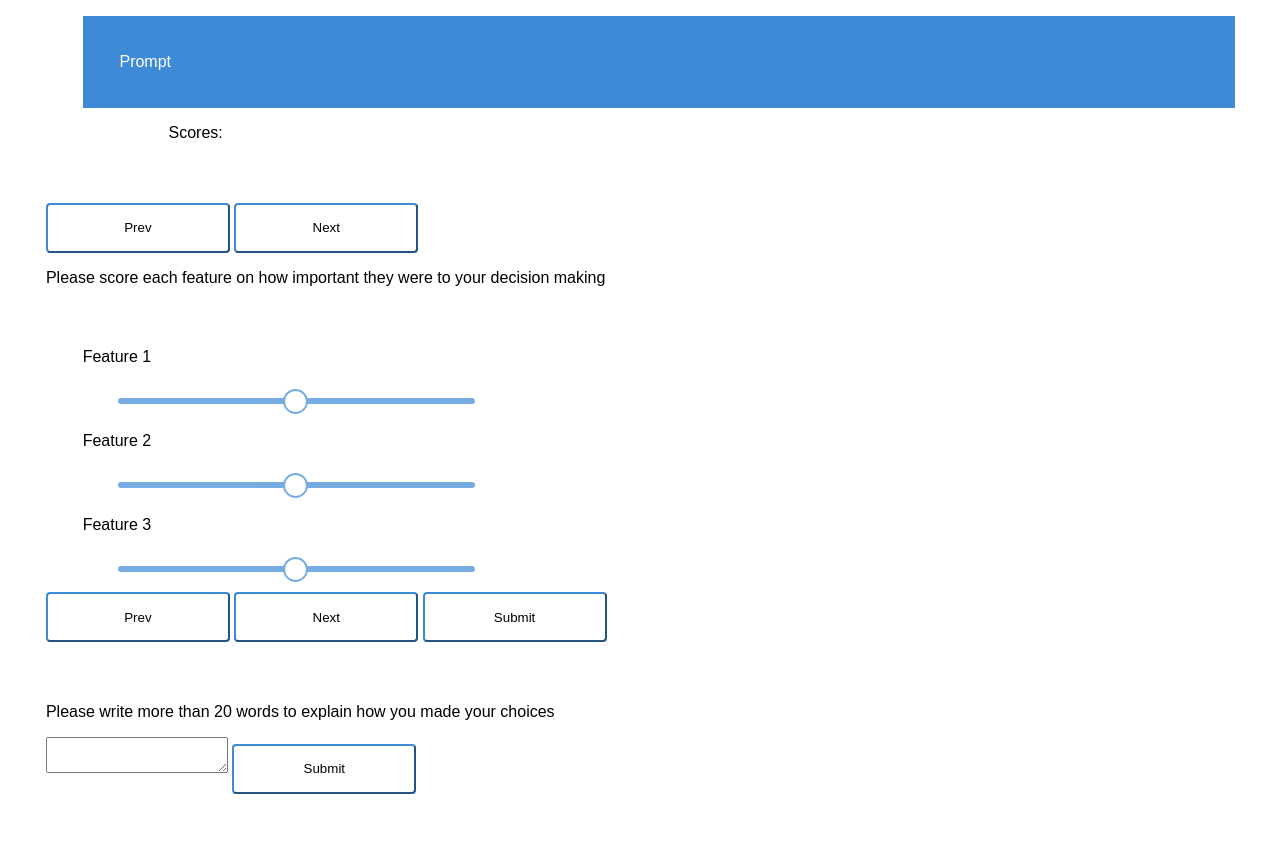
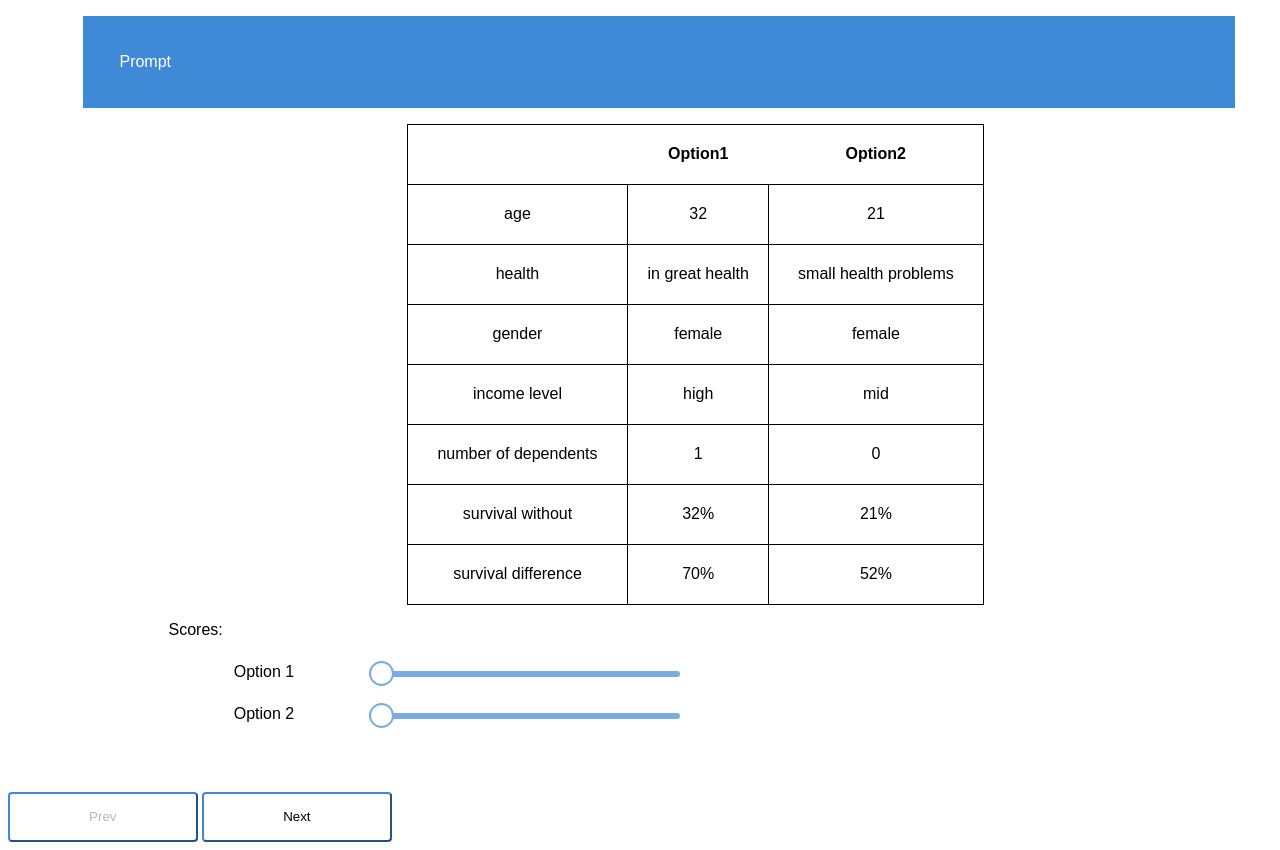
Before and after one commit to inwonakng/ethical_ai, a Django app: page /loadsurvey in a window 1280 px wide. Before the commit the page ends 794 px from the top, so only its background shows below. Run offline with Django 3.2, Linux system fonts and the light colour scheme; some libraries are stand-ins or nearby versions.

Commit message:
Modified Web Flow
Modified web flow so it displays "survey-page", and the "survey-final-page" within the same webpage (survey-page.html).

```diff
--- a/ethicssite/static/css/survey-page.css
+++ b/ethicssite/static/css/survey-page.css
@@ -114,14 +114,11 @@ button[disabled]{
     margin-bottom:5%;
   }
 
-  final_page{
-      display: none;
-  }
-
-  final_page.div{
+  #final_page{
       margin-top:8px;
       margin-bottom: 8px;
       margin-left: 3%;
+      display:none;
   }
 
   final_page.feature{
--- a/ethicssite/static/scripts/compiled_js/samplescript.js
+++ b/ethicssite/static/scripts/compiled_js/samplescript.js
@@ -47,33 +47,23 @@ function makeslider(index) {
     return scorecontainer;
 }
 function guicheck() {
-    var maxScenarios = 10;
     if (num == 0) {
         document.getElementById("prev").setAttribute("disabled", "true");
     }
     else {
         document.getElementById("prev").removeAttribute("disabled");
     }
-    if (num == maxScenarios) {
-        document.getElementById("next").setAttribute("disabled", "true");
-    if (num == 10) {
-        document.getElementById("next").removeAttribute("disabled");
-        document.getElementById("next").onclick = function () {
-            document.getElementById("final_page").style.display="block"
-            document.getElementById("question").style.display="none"
-        };
-    }
-    else {
-        document.getElementById("next").removeAttribute("disabled");
-    }
-    if (num == maxScenarios) {
-        document.getElementById("submit").style.display = "inline-block";
-    }
 }
 function next() {
     document.getElementById("q" + num).style.display = "none";
     document.getElementById("slides" + num).style.display = "none";
     num++;
+    if (num == maxScenarios) {
+        document.getElementById("final_page").style.display = "block";
+        document.getElementById("question").style.display = "none";
+        document.getElementById("scorecontainer").style.display = "none";
+    }
+    else {
         // Did we already create this scenario?
         var element = document.getElementById(("q" + num));
         if (typeof (element) != "undefined" && element != null) {
@@ -84,20 +74,31 @@ function next() {
         else {
             http('getscenario', writetopage, num);
         }
+    }
     guicheck();
 }
 function prev() {
+    if (num == maxScenarios) {
+        document.getElementById("final_page").style.display = "none";
+        document.getElementById("question").style.display = "block";
+        document.getElementById("scorecontainer").style.display = "block";
+    }
+    else {
         document.getElementById("q" + num).style.display = "none";
         document.getElementById("slides" + num).style.display = "none";
+    }
     num--;
     document.getElementById("q" + num).style.display = "block";
     document.getElementById("slides" + num).style.display = "block";
     guicheck();
 }
 function grabdata() {
+    for (var i = 0; i < maxScenarios; i++) {
+    }
 }
 // initial page
 var num = 0;
+var maxScenarios = 10;
 var data = [];
 http('getscenario', writetopage, num);
 //# sourceMappingURL=samplescript.js.map
--- a/ethicssite/survey/generation/Category.py
+++ b/ethicssite/survey/generation/Category.py
@@ -1,5 +1,5 @@
 from random import randint as rint
-from generation.Combo import Combo
+from .Combo import Combo
 
 class Category():
     def __init__(self, name, options):
--- a/ethicssite/survey/templates/survey/survey-page.html
+++ b/ethicssite/survey/templates/survey/survey-page.html
@@ -15,11 +15,10 @@
         <p>Scores: </p>
       </div>
 
-      <button id="prev" onclick="prev()">Prev</button>
-      <button id="next" onclick="next()">Next</button>
       <div id='showData'></div>
       <script src="https://ajax.googleapis.com/ajax/libs/jquery/2.1.3/jquery.min.js"></script>
-      </div>
+    </div>
+
     <div id='final_page'>
       <p id="rate-followup">Please score each feature on how important they were to your decision making</p>
       <div>
@@ -34,22 +33,16 @@
           <input type="range" min="1" max="100" value="50" class="slider" id="myRange">
         </div>
       </div>
-      <div>
-        <p class="feature">Feature 3</p>
-        <div class="slidecontainer">
-          <input type="range" min="1" max="100" value="50" class="slider" id="myRange">
-        </div>
-      </div>
+
+      <p id="explain-followup">Please write more than 20 words to explain how you made your choices</p>
+      <textarea></textarea>
+      <button>Submit</button>
+    </div>
 
     <button id="prev" onclick="prev()">Prev</button>
     <button id="next" onclick="next()">Next</button>
-    <button id="submit" onclick="grabdata()">Submit</button>
 
-    <script src="https://ajax.googleapis.com/ajax/libs/jquery/2.1.3/jquery.min.js"></script>
-    <p id="explain-followup">Please write more than 20 words to explain how you made your choices</p>
-    <textarea></textarea>
-    <button>Submit</button>
-    </div>
+
     {% load static %}
     <script type="text/javascript" src="{% static '/scripts/compiled_js/helper.js' %}"></script>
     <script type="text/javascript" src="{% static '/scripts/compiled_js/samplescript.js' %}"></script>
```
Also changed, not shown: ethicssite/static/scripts/samplescript.ts (+16 -13 lines), ethicssite/survey/templates/survey/survey-final-page.html (deleted, +0 -35 lines), 1 other file. Lines whose indentation alone changed are shown as unchanged.
